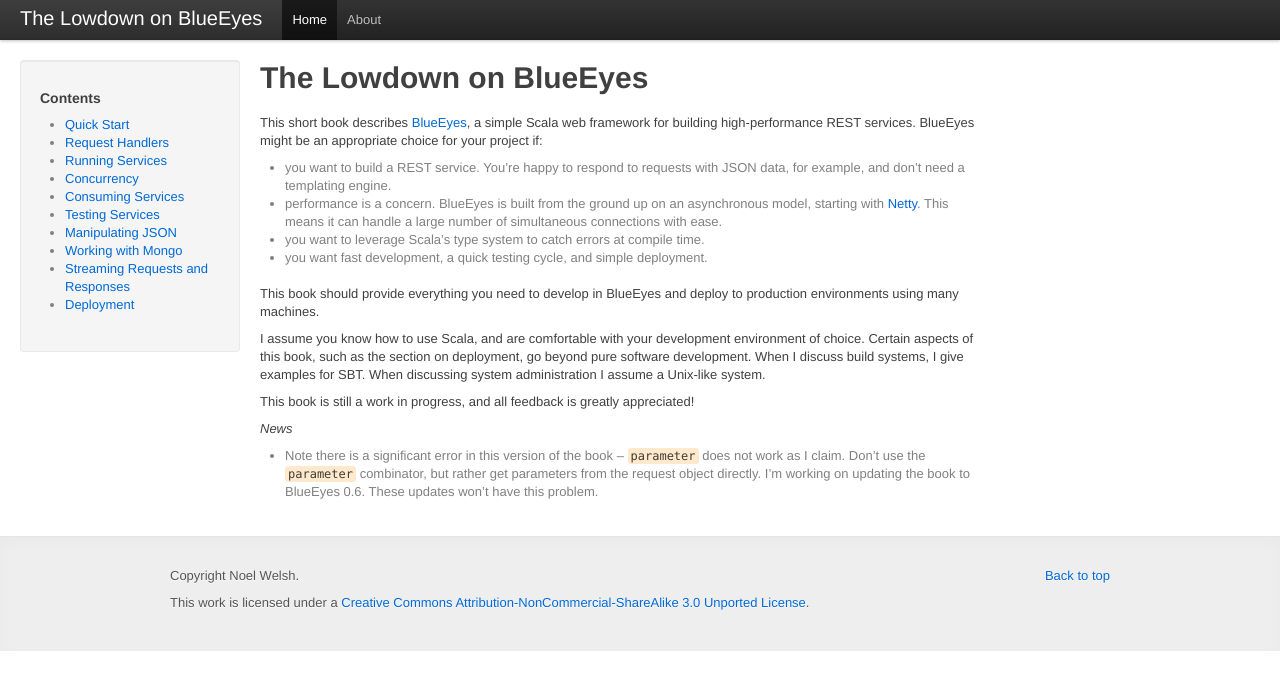
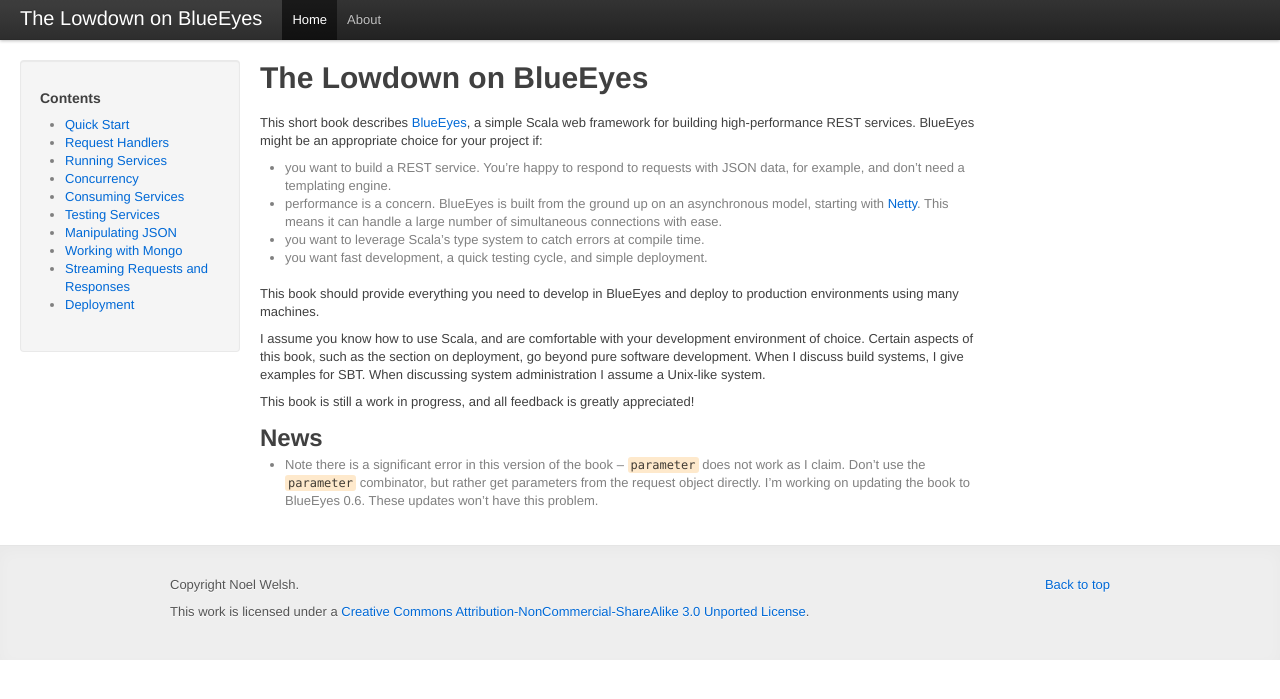
Before and after one commit to noelwelsh/making-eyes, a Jekyll site: the page built from index.markdown, in a window 1280 px wide. Shown: the top 699 px of the page. Built offline with Jekyll 4.4.1, drawn with Linux system fonts in a browser that asks for light colours.

Commit message:
Make the news more obvious

```diff
--- a/index.markdown
+++ b/index.markdown
@@ -16,6 +16,6 @@ I assume you know how to use Scala, and are comfortable with your development en
 
 This book is still a work in progress, and all feedback is greatly appreciated!
 
-*News*
+## News
 
  - Note there is a significant error in this version of the book -- `parameter` does not work as I claim. Don't use the `parameter` combinator, but rather get parameters from the request object directly. I'm working on updating the book to BlueEyes 0.6. These updates won't have this problem.
```
